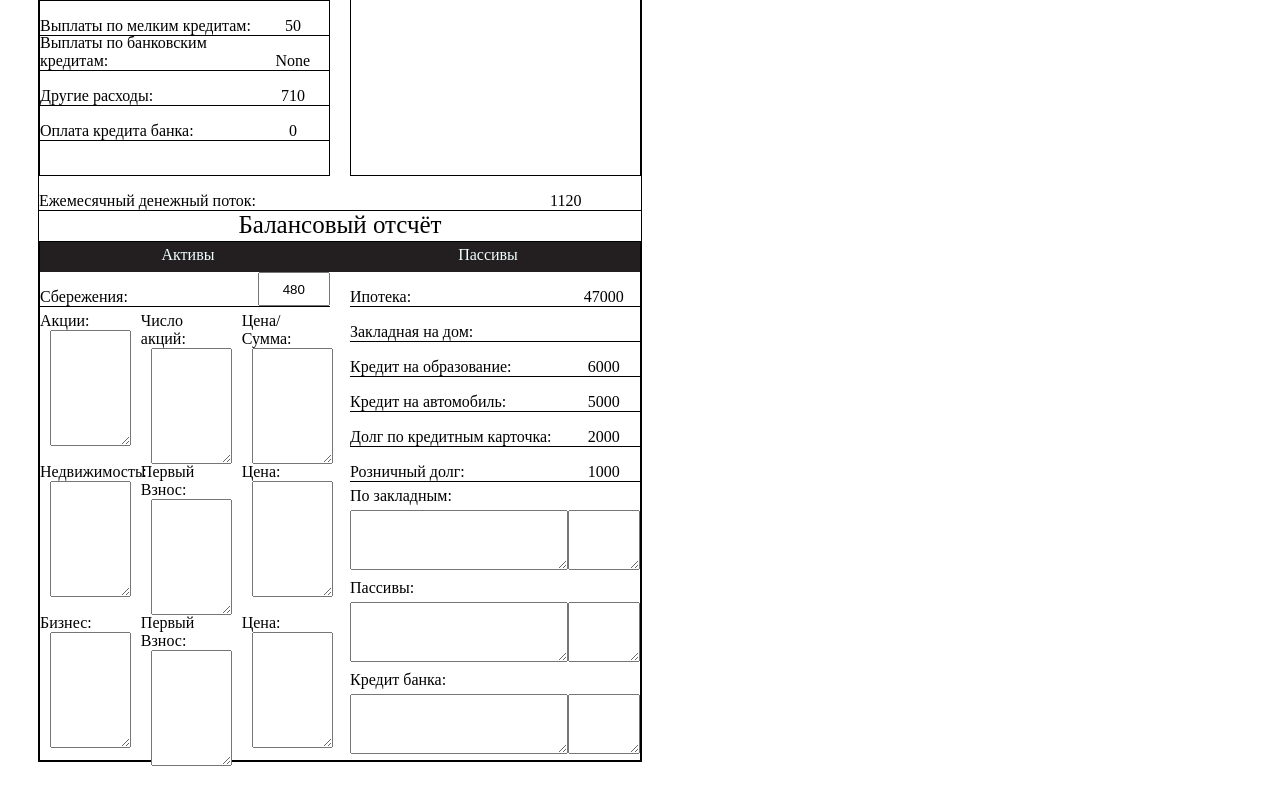
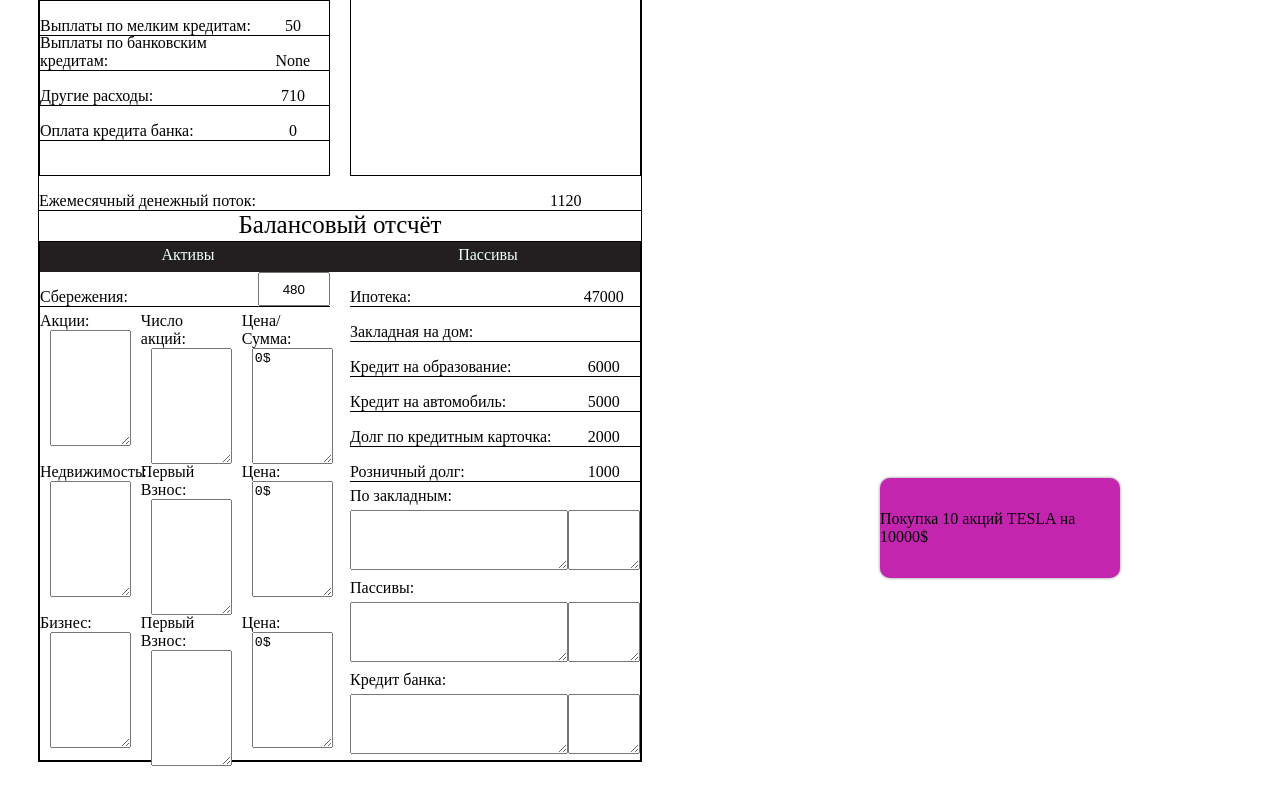
Before and after one commit to Dota2Playeer/nftgame, a React (Create React App) app: page / in a window 1280 px wide. Shown: the part 732-1532 px from the top of the page. Built offline with nearby package versions, Linux system fonts and the light colour scheme.

Commit message:
Бета-версия перетаскивания

```diff
--- a/package.json
+++ b/package.json
@@ -3,6 +3,7 @@
   "version": "0.1.0",
   "private": true,
   "dependencies": {
+    "@dnd-kit/core": "^6.0.6",
     "@testing-library/jest-dom": "^5.16.5",
     "@testing-library/react": "^13.4.0",
     "@testing-library/user-event": "^13.5.0",
@@ -10,6 +11,8 @@
     "bootstrap-table": "^1.21.1",
     "react": "^18.2.0",
     "react-bootstrap": "^2.6.0",
+    "react-dnd": "^16.0.1",
+    "react-dnd-html5-backend": "^16.0.1",
     "react-dom": "^18.2.0",
     "react-redux": "^8.0.5",
     "react-scripts": "5.0.1",
--- /dev/null
+++ b/src/Components/DragbleItem.jsx
@@ -0,0 +1,62 @@
+import React, { useEffect } from 'react';
+import { useDrag } from 'react-dnd';
+
+function DragableItem({ type, from, data, element, draggableOptions, dragAround }) {
+  const [{ isDragging }, drag] = useDrag({
+    // "type" is required. It is used by the "accept" specification of drop targets
+    type,
+    item: {
+      type,
+      from,
+      data,
+    },
+    canDrag: (type) => {
+      if (draggableOptions.canDrag) {
+        if (
+            type === 1
+        ) {
+          return false;
+        }
+        return draggableOptions.canDrag(data, from, element);
+      }
+    },
+    begin: (monitor, type) => {
+      if (monitor.internalMonitor.isFakeBeginCall) {
+        return {
+          type,
+          from,
+          data,
+          dragAround,
+        };
+      }
+      if (draggableOptions.begin) {
+        draggableOptions.begin(data, from, element);
+      }
+      if (type === 'cat') {
+
+      }
+    },
+    end: (item, monitor) => {
+      if (draggableOptions.end) {
+        draggableOptions.end(item, monitor);
+      }
+    },
+    // The collect function utilizes a "monitor" instance (see the Overview for what this is)
+    // to pull important pieces of state from the DnD system.
+    collect: (monitor) => ({
+      isDragging: monitor.isDragging(),
+    }),
+  });
+
+  useEffect(() => {
+    if (isDragging) {
+      document.body.classList.add('dragging');
+    } else {
+      document.body.classList.remove('dragging');
+    }
+  }, [isDragging]);
+
+  return element(isDragging, drag);
+}
+
+export default DragableItem;
--- a/src/Components/Index.jsx
+++ b/src/Components/Index.jsx
@@ -1,14 +1,61 @@
-import React, {useState} from 'react';
+import React, { useState } from 'react';
 import Cards from "./Blnk&Cards/Cards"
 import Userblank from "./Blnk&Cards/Userblank"
-import {useRef} from 'react';
+import { useRef, useEffect } from 'react';
 import Testing from "./Strs/Str1el"
 import Txtareas1 from './Strs/Textareas1';
 import Triple from './Strs/Triple';
+import { useDrag, useDrop } from 'react-dnd';
+import DragableItem from './DragbleItem';
+import { useDraggable, useDroppable } from '@dnd-kit/core';
+import { CSS } from '@dnd-kit/utilities';
+import { DndContext } from '@dnd-kit/core';
 
-const Index = function (){
+const TestDnD = () => {
+    const count = 10
+    const tiker = "TESLA"
+    const amount = 10000
+    const [collected, drag, dragPreview] = useDrag(() => ({
+        type: "test",
+        item: {
+            count,
+            tiker,
+            amount,
+        }
+    }))
+    return (
+        <div className='drog-item' ref={drag} >
+            Покупка {count} акций {tiker} на {amount}$
+        </div>
+    )
+}
+
+const MyDropTarget = ({children, count,  tiker, amount, ...props}) => {
+
+    const [state, setState] = useState({count, tiker, amount})
+
+    const [collectedProps, drop] = useDrop(() => ({
+        accept: "test",
+        drop(item, monitop) {
+            setState({...item})
+        }
+    }))
+
+    const childrenWithProps = React.Children.map(children, child => {
+        if (React.isValidElement(child)) {
+            return React.cloneElement(child, {...state})
+        }
+        return child
+    })
+
+    return <div ref={drop}>{childrenWithProps}</div>
+}
+
+
+
+const Index = function () {
     const [id, SetId] = useState(6)
-    function card_selector (id){
+    function card_selector(id) {
         SetId(id);
     }
     let card = Cards()[id][1];
@@ -18,7 +65,11 @@ const Index = function (){
         + parseInt(card.Car_load_payment) + parseInt(card.Credit_card_payment) + parseInt(card.Small_credit_payment)
         + parseInt(card.Other_expanses) + parseInt(card.Bank_loan_payment) + parseInt(card.Taxes)) + (parseInt(card.Per_children_expanses) * parseInt(card.Children_count));
     let all_incomes = parseInt(card.Income) * parseInt(card.Percentage) + parseInt(card.Estate) + parseInt(card.Business);
+
+
     return (
+        <>
+            <TestDnD />
             <div className="Card_1">
                 <div className="Header">
                     <div className="grid_smpl">
@@ -56,12 +107,12 @@ const Index = function (){
                                         <section className="str_sp1">Описание</section>
                                         <section className="str_sp1">Доход</section>
                                     </div>
-                                    <Testing title={"Заработок"} value={card.Income}/>
-                                    <Testing title={"Проценты"} value={" 0"}/>
+                                    <Testing title={"Заработок"} value={card.Income} />
+                                    <Testing title={"Проценты"} value={" 0"} />
                                     <div className='maegins'>
-                                        <Txtareas1 title={"Диведенды"}/>
-                                        <Txtareas1 title={"Недвижимость"}/>
-                                        <Txtareas1 title={"Бизнес"}/>
+                                        <Txtareas1 title={"Диведенды"} />
+                                        <Txtareas1 title={"Недвижимость"} />
+                                        <Txtareas1 title={"Бизнес"} />
                                     </div>
                                 </div>
                             </div>
@@ -74,10 +125,10 @@ const Index = function (){
                             <div className="auditor_content">
                                 <div className="Inc_descrption">
                                     <section className="auditor_content">
-                                        <Testing title={"Пассивный доход"} value={" None "}/>
-                                        <br/>&nbsp;&nbsp;&nbsp;&nbsp;Денежный поток от капиталовложений <br/>
-                                        &nbsp;&nbsp;&nbsp;&nbsp;&nbsp;&nbsp;+Дивиендов <br/>
-                                        &nbsp;&nbsp;&nbsp;&nbsp;&nbsp;&nbsp;+Аренды     недвижемости<br/>
+                                        <Testing title={"Пассивный доход"} value={" None "} />
+                                        <br />&nbsp;&nbsp;&nbsp;&nbsp;Денежный поток от капиталовложений <br />
+                                        &nbsp;&nbsp;&nbsp;&nbsp;&nbsp;&nbsp;+Дивиендов <br />
+                                        &nbsp;&nbsp;&nbsp;&nbsp;&nbsp;&nbsp;+Аренды     недвижемости<br />
                                         &nbsp;&nbsp;&nbsp;&nbsp;&nbsp;&nbsp;+Бизнеса
                                         <section className="income_block">
                                             <div className="inc_blc_2">
@@ -94,16 +145,16 @@ const Index = function (){
                             <div className="Element">Expanses</div>
                             <div className="Container_content">
                                 <div className="Inc_descrption">
-                                    <Testing title={"Налоги"} value={card.Taxes}/>
-                                    <Testing title={"Выплаты по ипотечному кредиту на дом"} value={card.Mortage_payments_rent}/>
+                                    <Testing title={"Налоги"} value={card.Taxes} />
+                                    <Testing title={"Выплаты по ипотечному кредиту на дом"} value={card.Mortage_payments_rent} />
                                     {/* <Testing title={"Оплата закладной на дом:"} value={card.Home_mortgage_payment}/> */}
-                                    <Testing title={"Оплата кредита на образование:"} value={card.School_loan_payment}/>
-                                    <Testing title={"Оплата кредита на автомобиль:"} value={card.Car_load_payment}/>
-                                    <Testing title={"Выплаты по кредитной карточке:"} value={card.Credit_card_payment}/>
-                                    <Testing title={"Выплаты по мелким кредитам:"} value={card.Small_credit_payment}/>
-                                    <Testing title={"Выплаты по банковским кредитам:"} value={" None "}/>
-                                    <Testing title={"Другие расходы:"} value={card.Other_expanses}/>
-                                    <Testing title={"Оплата кредита банка:"} value={card.Bank_loan_payment}/>
+                                    <Testing title={"Оплата кредита на образование:"} value={card.School_loan_payment} />
+                                    <Testing title={"Оплата кредита на автомобиль:"} value={card.Car_load_payment} />
+                                    <Testing title={"Выплаты по кредитной карточке:"} value={card.Credit_card_payment} />
+                                    <Testing title={"Выплаты по мелким кредитам:"} value={card.Small_credit_payment} />
+                                    <Testing title={"Выплаты по банковским кредитам:"} value={" None "} />
+                                    <Testing title={"Другие расходы:"} value={card.Other_expanses} />
+                                    <Testing title={"Оплата кредита банка:"} value={card.Bank_loan_payment} />
                                 </div>
                             </div>
                         </div>
@@ -111,8 +162,8 @@ const Index = function (){
                             <div className="Container_content">
                                 <div className="Inc_descrption">
                                     <div className="Inc_descrption">
-                                        <Testing title={"Количество детей"} value={" None "}/>
-                                        <Testing title={"Расходы На ребенка"} value={card.Per_children_expanses}/>
+                                        <Testing title={"Количество детей"} value={" None "} />
+                                        <Testing title={"Расходы На ребенка"} value={card.Per_children_expanses} />
                                     </div>
                                     <section className="expanses_block">
                                         <div className="inc_blc_2">
@@ -125,7 +176,7 @@ const Index = function (){
                         </div>
                     </div>
                 </div>
-            <Testing title={"Ежемесячный денежный поток:"} value={all_incomes - all_expanses}/>
+                <Testing title={"Ежемесячный денежный поток:"} value={all_incomes - all_expanses} />
                 <div className="Footer">
                     <div className="title3">Балансовый отсчёт</div>
                     <div className="Container">
@@ -138,25 +189,28 @@ const Index = function (){
                                     <section className="str1 grid_main">Сбережения:</section>
                                     <section className="str1 grid_main"><input className="inputs_2" value={card.Saving}></input></section>
                                 </div>
-                            <Triple title1={"Акции:"} title2={"Число акций:"} title3={"Цена/Сумма:"}/>
-                            <Triple title1={"Недвижимость:"} title2={"Первый Взнос:"} title3={"Цена:"}/>
-                            <Triple title1={"Бизнес:"} title2={"Первый Взнос:"} title3={"Цена:"}/>
+                                <MyDropTarget>
+                                    <Triple title1={"Акции:"} title2={"Число акций:"} title3={"Цена/Сумма:"} />
+                                </MyDropTarget>
+                                    <Triple title1={"Недвижимость:"} title2={"Первый Взнос:"} title3={"Цена:"} />
+                                    <Triple title1={"Бизнес:"} title2={"Первый Взнос:"} title3={"Цена:"} />
                             </div>
                             <div className="">
-                            <Testing title={"Ипотека:"} value={card.Mortage}/>
-                            <Testing title={"Закладная на дом:"} value={card.Home_mortage}/>
-                            <Testing title={"Кредит на образование:"} value={card.School_loans}/>
-                            <Testing title={"Кредит на автомобиль:"} value={card.Car_loans}/>
-                            <Testing title={"Долг по кредитным карточка:"} value={card.Credit_card_debt}/>
-                            <Testing title={"Розничный долг:"} value={card.Small_credit}/>
-                            <Txtareas1 title={"По закладным:"}/>
-                            <Txtareas1 title={"Пассивы:"}/>
-                            <Txtareas1 title={"Кредит банка:"}/>
+                                <Testing title={"Ипотека:"} value={card.Mortage} />
+                                <Testing title={"Закладная на дом:"} value={card.Home_mortage} />
+                                <Testing title={"Кредит на образование:"} value={card.School_loans} />
+                                <Testing title={"Кредит на автомобиль:"} value={card.Car_loans} />
+                                <Testing title={"Долг по кредитным карточка:"} value={card.Credit_card_debt} />
+                                <Testing title={"Розничный долг:"} value={card.Small_credit} />
+                                <Txtareas1 title={"По закладным:"} />
+                                <Txtareas1 title={"Пассивы:"} />
+                                <Txtareas1 title={"Кредит банка:"} />
                             </div>
                         </div>
                     </div>
                 </div>
             </div>
+        </>
     );
 };
 export default Index;
--- a/src/Components/Strs/Triple.jsx
+++ b/src/Components/Strs/Triple.jsx
@@ -1,19 +1,13 @@
 import React from 'react';
 
 
-const Triple = function(props)
-{
-
-
-
+const Triple = function (props) {
     return (
-    <div className="triple">
-
-        <section className="str1_2">{props.title1}<textarea id="w3review" name="w3review" rows="6" cols="59" className="txtareas_1"></textarea></section>
-        <section className="str1_2">{props.title2}<textarea id="w3review" name="w3review" rows="6" cols="59" className="txtareas_1"></textarea></section>
-        <section className="str1_2">{props.title3}<textarea id="w3review" name="w3review" rows="6" cols="59" className="txtareas_1"></textarea></section>
-
-    </div>
+        <div className="triple">
+            <section className="str1_2">{props.title1}<textarea value={props.tiker} id="w3review" name="w3review" rows="6" cols="59" className="txtareas_1"></textarea></section>
+            <section className="str1_2">{props.title2}<textarea value={props.count} id="w3review" name="w3review" rows="6" cols="59" className="txtareas_1"></textarea></section>
+            <section className="str1_2">{props.title3}<textarea value={`${props.amount || 0}$`} id="w3review" name="w3review" rows="6" cols="59" className="txtareas_1"></textarea></section>
+        </div>
     );
 };
 export default Triple;
--- a/src/Styles/Main.css
+++ b/src/Styles/Main.css
@@ -390,3 +390,23 @@ p{
     grid-template-columns: 50% 50%;
     column-gap: 20px;
 }
+
+.drog-item {
+    /* width: 20em;
+    text-align: center;
+    padding: 10px;
+    border: #000000 solid 2px;
+    cursor: grab; */
+    position: absolute;
+    right: 10em;
+    border-radius: 10px;
+    background-color: #c425ae;
+    height: 100px;
+    width: 15em;
+    margin: 10px auto;
+    display: flex;
+    justify-content: center;
+    align-items: center;
+    box-shadow: 0px 0px 3px rgba(0,0,0,0.5);
+    top: 150%;
+}
--- a/src/index.js
+++ b/src/index.js
@@ -1,10 +1,19 @@
 import React from 'react';
 import ReactDOM from 'react-dom/client';
 import App from './App';
+import { HTML5Backend } from 'react-dnd-html5-backend'
+import { DndProvider } from 'react-dnd'
 
 const root = ReactDOM.createRoot(document.getElementById('root'));
 root.render(
-  <React.StrictMode>
-    <App />
-  </React.StrictMode>
+  <DndProvider
+    backend={HTML5Backend}
+    options={{
+      enableMouseEvents: true,
+      touchSlop: 30,
+    }}>
+    <React.StrictMode>
+      <App />
+    </React.StrictMode>
+  </DndProvider>
 );
```
Also changed, not shown: 1 other file (tests, documents, lock files or other folders). Lines whose indentation alone changed are shown as unchanged.
